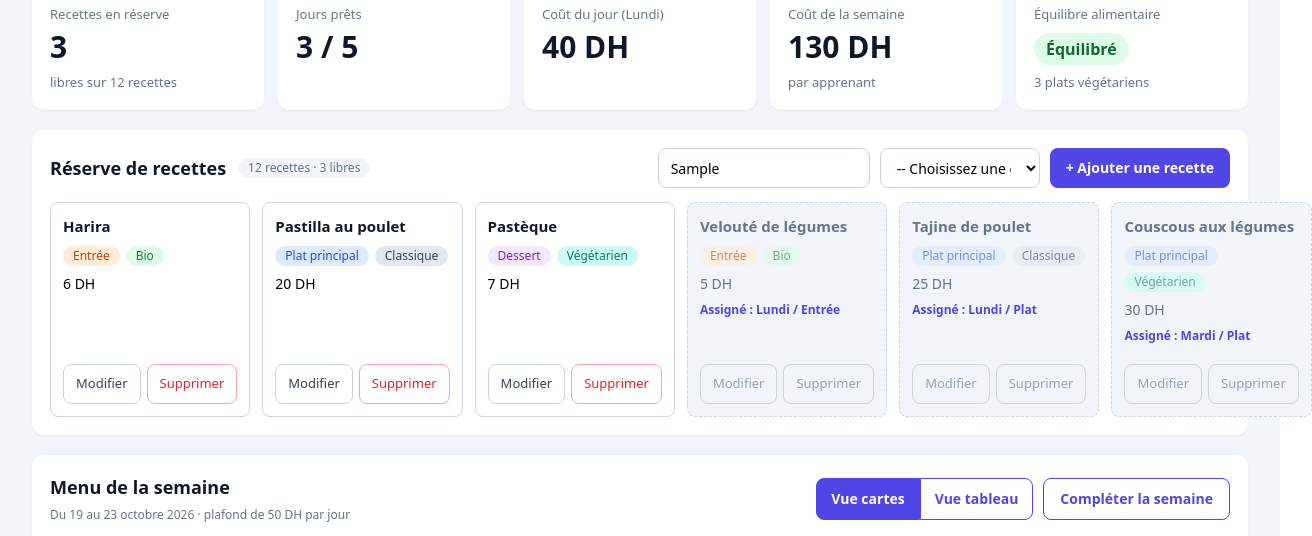
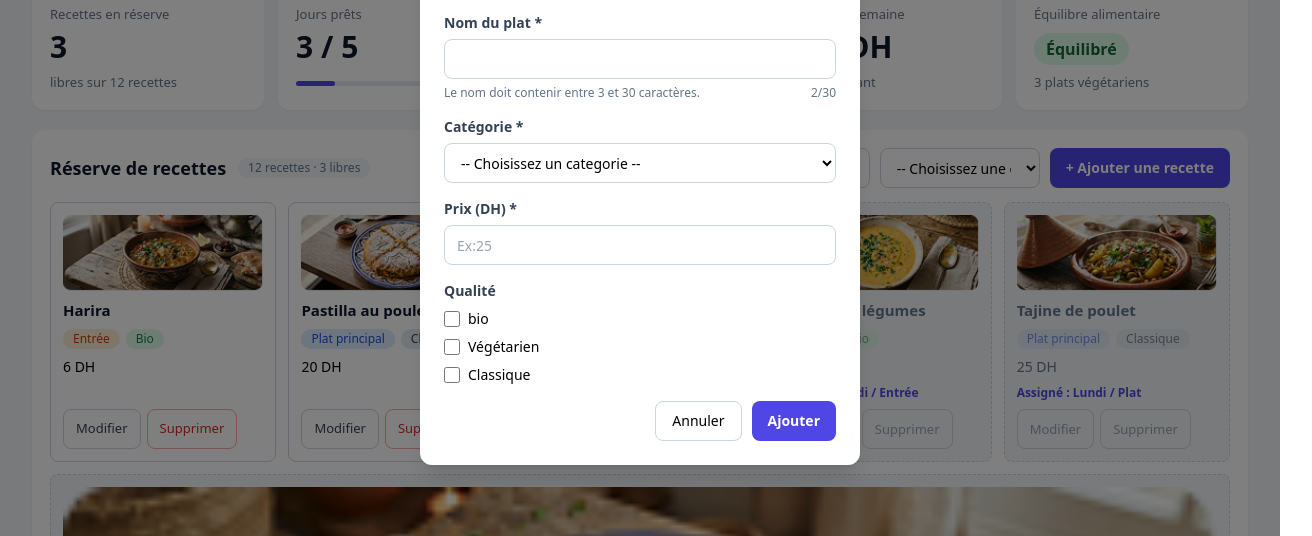
Before and after one commit to issamigdai/Cantina-brief, a plain HTML site: page index.html in a window 1280 px wide. Both pictures are taken after typing "Sample" into the empty fields and a click on the button "+ Ajouter une recette". Shown: the part 197-733 px from the top of the page, 1312 px wide, since content can reach past the window. Drawn offline with nearby package versions, Linux system fonts and the light colour scheme.

Commit message:
adding the recipes images and making the popup and its dom to display and hide it

```diff
--- a/index.html
+++ b/index.html
@@ -43,10 +43,16 @@
             <div class="flex-1 flex flex-col justify-start p-[18px] bg-white rounded-xl shadow-sm">
                 <small class="text-[13px] text-slate-500">Jours prêts</small>
                 <big class="block mt-1 text-3xl font-bold text-slate-900">3 / 5</big>
+                <div class="h-[5px] rounded-lg w-full bg-[#E2E8F0] mt-4">
+                    <div class="h-[5px] rounded-lg w-[20%] bg-indigo-600 "></div>
+                </div>
             </div>
             <div class="flex-1 flex flex-col justify-start p-[18px] bg-white rounded-xl shadow-sm">
                 <small class="text-[13px] text-slate-500">Coût du jour (Lundi)</small>
                 <big class="block mt-1 text-3xl font-bold text-slate-900">40 DH</big>
+                <div class="h-[5px] rounded-lg w-full bg-[#E2E8F0] mt-4">
+                    <div class="h-[5px] rounded-lg w-[50%] bg-indigo-600 "></div>
+                </div>
             </div>
             <div class="flex-1 flex flex-col justify-start p-[18px] bg-white rounded-xl shadow-sm">
                 <small class="text-[13px] text-slate-500">Coût de la semaine</small>
@@ -79,12 +85,14 @@
                         <option value="foie-gras">Foie Gras</option>
                     </select>
                     <button
-                        class="h-10 px-4 rounded-lg bg-indigo-600 hover:bg-indigo-700 text-sm font-semibold text-white">+
+                        class="h-10 px-4 rounded-lg bg-indigo-600 hover:bg-indigo-700 text-sm font-semibold text-white"
+                        id="Ajouter">+
                         Ajouter une recette</button>
                 </div>
             </div>
-            <div class="flex flex-row items-stretch gap-3">
-                <div class="card flex-1 flex flex-col gap-2 p-3 h-[215px] rounded-lg border border-slate-300 bg-white">
+            <div class="flex flex-row flex-wrap items-stretch gap-3">
+                <div class="card flex-1 flex flex-col gap-2 p-3 h-[260px] rounded-lg border border-slate-300 bg-white">
+                    <img src="img/Photo du plat.png" alt="Harira">
                     <h4 class="text-[15px] font-semibold text-slate-900">Harira</h4>
                     <div class="tags flex flex-wrap gap-1.5">
                         <small
@@ -100,7 +108,8 @@
                             class="h-10 px-3 rounded-lg border text-[13px] border-red-300 bg-white text-red-600">Supprimer</button>
                     </div>
                 </div>
-                <div class="card flex-1 flex flex-col gap-2 p-3 h-[215px] rounded-lg border border-slate-300 bg-white">
+                <div class="card flex-1 flex flex-col gap-2 p-3 h-[260px] rounded-lg border border-slate-300 bg-white">
+                    <img src="img/Photo du plat (1).png" alt="">
                     <h4 class="text-[15px] font-semibold text-slate-900">Pastilla au poulet</h4>
                     <div class="tags flex flex-wrap gap-1.5">
                         <small class="rounded-full px-2.5 py-0.5 text-xs font-medium bg-blue-100 text-blue-700">Plat
@@ -116,7 +125,8 @@
                             class="h-10 px-3 rounded-lg border text-[13px] border-red-300 bg-white text-red-600">Supprimer</button>
                     </div>
                 </div>
-                <div class="card flex-1 flex flex-col gap-2 p-3 h-[215px] rounded-lg border border-slate-300 bg-white">
+                <div class="card flex-1 flex flex-col gap-2 p-3 h-[260px] rounded-lg border border-slate-300 bg-white">
+                    <img src="img/Photo du plat (2).png" alt="">
                     <h4 class="text-[15px] font-semibold text-slate-900">Pastèque</h4>
                     <div class="tags flex flex-wrap gap-1.5">
                         <small
@@ -133,7 +143,8 @@
                     </div>
                 </div>
                 <div
-                    class="card flex-1 flex flex-col gap-2 p-3 h-[215px] rounded-lg border border-dashed border-slate-300 bg-slate-100">
+                    class="card flex-1 flex flex-col gap-2 p-3 h-[260px] rounded-lg border border-dashed border-slate-300 bg-slate-100">
+                    <img src="img/Photo du plat (3).png" alt="">
                     <h4 class="text-[15px] font-semibold text-slate-500">Velouté de légumes</h4>
                     <div class="tags flex flex-wrap gap-1.5">
                         <small
@@ -151,7 +162,8 @@
                     </div>
                 </div>
                 <div
-                    class="card flex-1 flex flex-col gap-2 p-3 h-[215px] rounded-lg border border-dashed border-slate-300 bg-slate-100">
+                    class="card flex-1 flex flex-col gap-2 p-3 h-[260px] rounded-lg border border-dashed border-slate-300 bg-slate-100">
+                    <img src="img/Photo du plat (4).png" alt="">
                     <h4 class="text-[15px] font-semibold text-slate-500">Tajine de poulet</h4>
                     <div class="tags flex flex-wrap gap-1.5">
                         <small
@@ -170,7 +182,8 @@
                     </div>
                 </div>
                 <div
-                    class="card flex-1 flex flex-col gap-2 p-3 h-[215px] rounded-lg border border-dashed border-slate-300 bg-slate-100">
+                    class="card flex-1 flex flex-col gap-2 p-3 h-[260px] rounded-lg border border-dashed border-slate-300 bg-slate-100">
+                    <img src="img/Photo du plat (5).png" alt="">
                     <h4 class="text-[15px] font-semibold text-slate-500">Couscous aux légumes</h4>
                     <div class="tags flex flex-wrap gap-1.5">
                         <small
@@ -438,7 +451,7 @@
                 </div>
             </div>
         </div>
-        <form action="#" class="hidden fixed inset-0 bg-black/50 flex items-center justify-center">
+        <form action="#" class="hidden fixed inset-0 bg-black/50 flex items-center justify-center" id="popupdiv">
             <div class="popup w-[440px] flex flex-col gap-4 p-6 rounded-xl bg-white shadow-xl">
                 <div class="flex justify-between items-center">
                     <h3 class="text-lg font-bold text-slate-900">Ajouter une recette</h3>
@@ -483,7 +496,8 @@
                     </div>
                 </div>
                 <div class="flex justify-end gap-2.5">
-                    <button class="h-10 px-4 rounded-lg border border-slate-300 bg-white text-sm">Annuler</button>
+                    <button class="h-10 px-4 rounded-lg border border-slate-300 bg-white text-sm"
+                        id="Annuler">Annuler</button>
                     <button
                         class="h-10 px-4 rounded-lg bg-indigo-600 hover:bg-indigo-700 text-sm font-semibold text-white">Ajouter</button>
                 </div>
--- a/script.js
+++ b/script.js
@@ -0,0 +1,13 @@
+const button = document.getElementById('Ajouter');
+const popup = document.getElementById('popupdiv');
+const annuler = document.getElementById('Annuler');
+
+function showPopup() {
+    popup.classList.remove('hidden');
+}
+function annulerPopup() {
+    popup.classList.add('hidden');
+}
+
+button.addEventListener('click', showPopup);
+annuler.addEventListener('click', annulerPopup);
```
Also changed, not shown: img/Photo du plat (1).png (added), img/Photo du plat (2).png (added), img/Photo du plat (3).png (added), img/Photo du plat (4).png (added), img/Photo du plat (5).png (added), img/Photo du plat.png (added).
